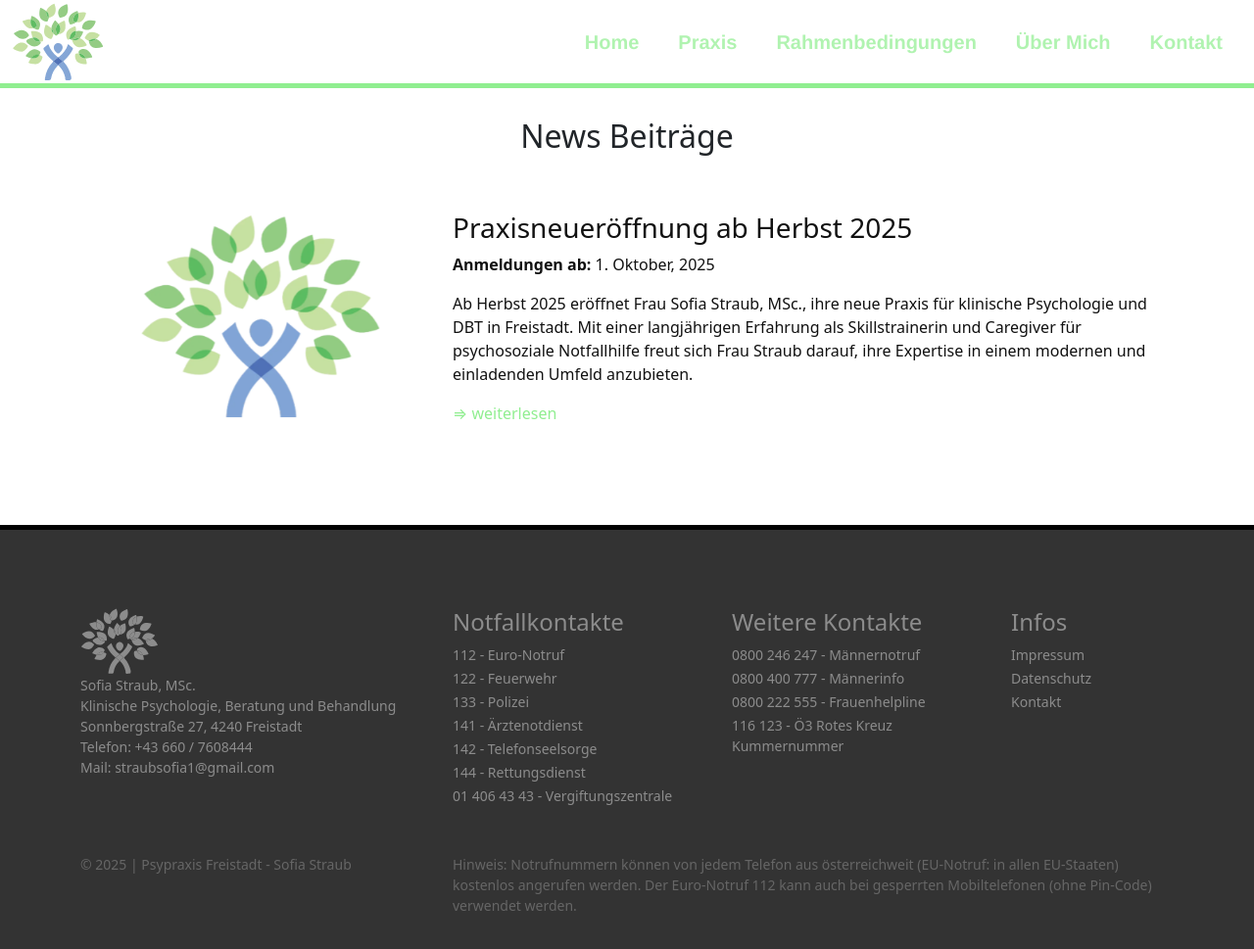
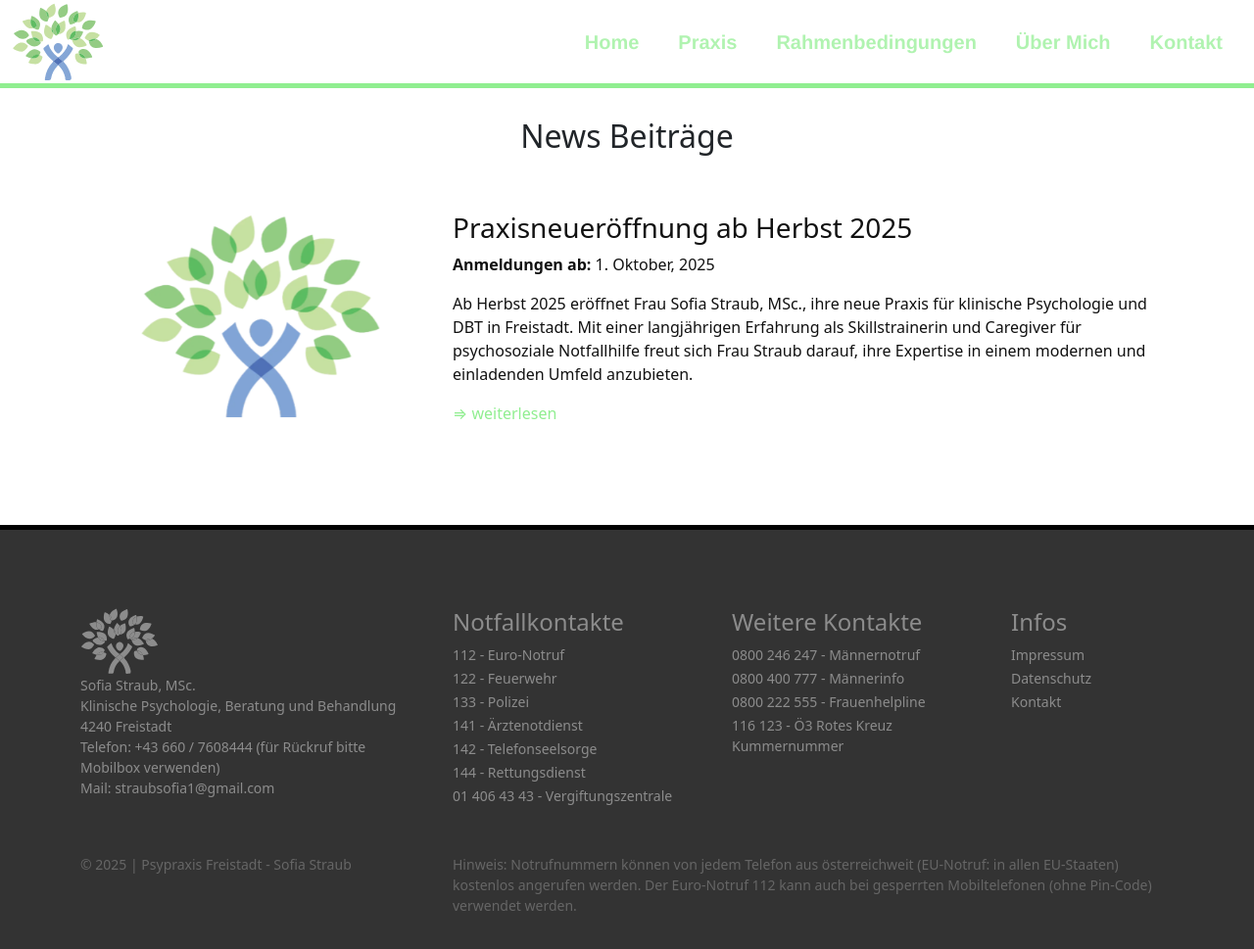
Before and after one commit to psypraxisstraub/psypraxisstraub.github.io, a Jekyll site: the page built from blog/index.html, in a window 1280 px wide and 970 px high. Shown: the whole window at 98% size. Built offline with Jekyll 4.4.1, drawn with Linux system fonts in a browser that asks for light colours; some web fonts are replaced; the list of posts is cut into pages by our own code.

Commit message:
Minor fixes

```diff
--- a/_includes/cv.html
+++ b/_includes/cv.html
@@ -20,10 +20,10 @@
                      <span>T</span> +43 660/7608444
                   </li>
                   <li>
-                     <span>M</span> psy.praxislinz@gmail.com
+                     <span>M</span> straubsofia1@gmail.com
                   </li>
                   <li>
-                     <span>W</span> www.psypraxis-linz.at
+                     <span>W</span> www.psypraxis-freistadt.at
                   </li>
                </ul>
             </div>
--- a/_includes/footer.html
+++ b/_includes/footer.html
@@ -9,8 +9,8 @@
             </div>
             <div>Sofia Straub, MSc.</div>
             <div>Klinische Psychologie, Beratung und Behandlung</div>
-            <div>Sonnbergstraße 27, 4240 Freistadt</div>
-            <div>Telefon: +43 660 / 7608444</div>
+            <div>4240 Freistadt</div>
+            <div>Telefon: +43 660 / 7608444 (für Rückruf bitte Mobilbox verwenden)</div>
             <div><a href="mailto:straubsofia1@gmail.com">Mail: straubsofia1@gmail.com</a></div>
          </div>
          <div class="col-md-3">
--- a/_includes/paramters.html
+++ b/_includes/paramters.html
@@ -7,7 +7,7 @@
          <div class="col-md-6">
             <h3><i class="fa-regular fa-calendar-days"></i> Termine</h3>
             <p>
-               Eine Behandlungseinheit/Beratungseinheit dauert 50 Minunten und kostet 100 Euro. <br />
+               Eine Behandlungseinheit bzw. Beratungseinheit dauert 30 bzw. 50 Minuten und kostet 40 € bzw. 110 €. <br />
                Für Klient*innen in der Probe- und Weisungszeit gelten eigene Tarife, die dem gesetzlichen Rahmen unterliegen. <br />
                Doppeleinheiten sind auf Anfrage möglich.
             </p>
--- a/_includes/praxis.html
+++ b/_includes/praxis.html
@@ -33,10 +33,8 @@
             <h4>Forensische Spezialisierung<br />&nbsp;</h4>
             <ul>
                <li>Klinisch-psychologische Beratung und Behandlung für Klient*innen in Probe- und Weisungszeit nach dem Straf- oder Maßnahmenvollzug</li>
-               <li>Ausstellung von Behandlungsnachweisen zu Vorlage für das Gericht</li>
+               <li>Ausstellung von Behandlungsnachweisen zur Vorlage für das Gericht</li>
                <li>Vernetzung mit betreuten Wohngemeinschaften</li>
-               <li>Vernetzung mit der Bewährungshilfe</li>
-               <li>Kontaktaufnahme mit Krankenanstalten</li>
             </ul>
          </div>
       </div>
```
Also changed, not shown: _includes/contact.html (+2 -5 lines).
